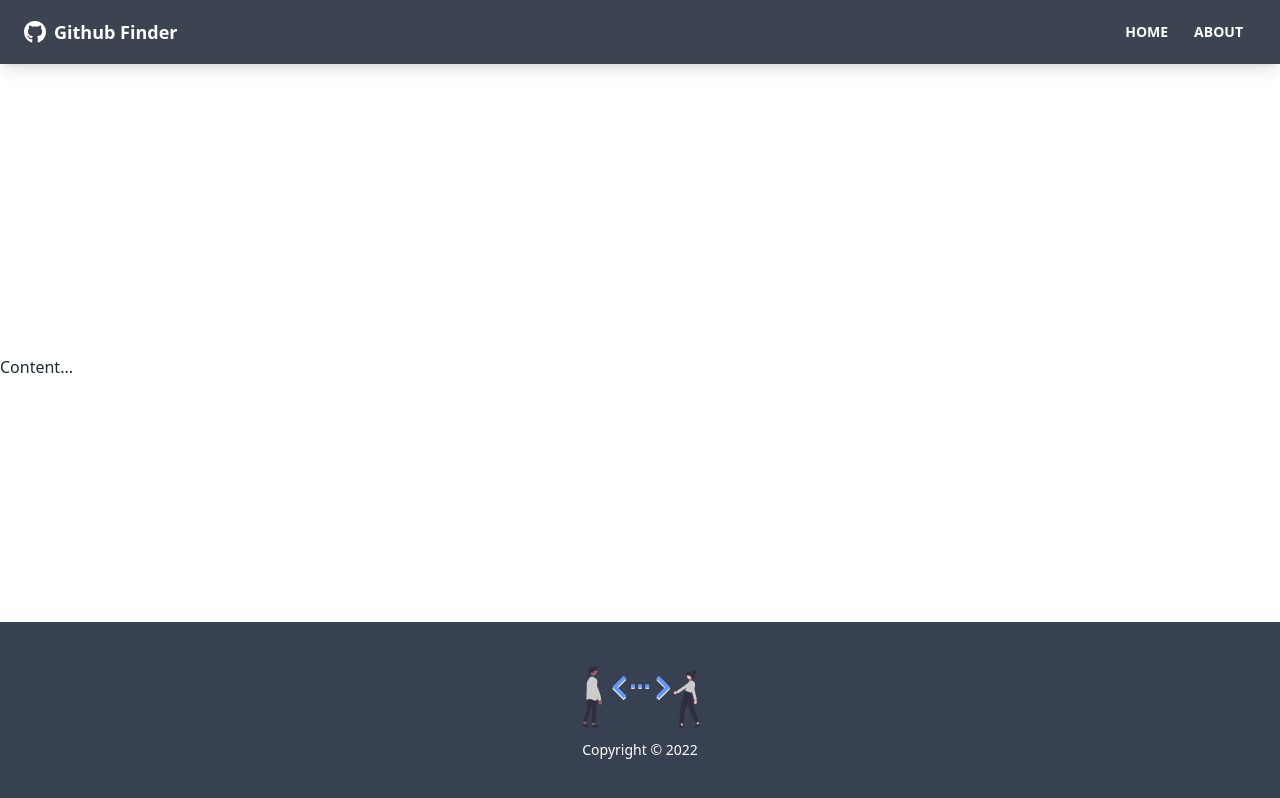
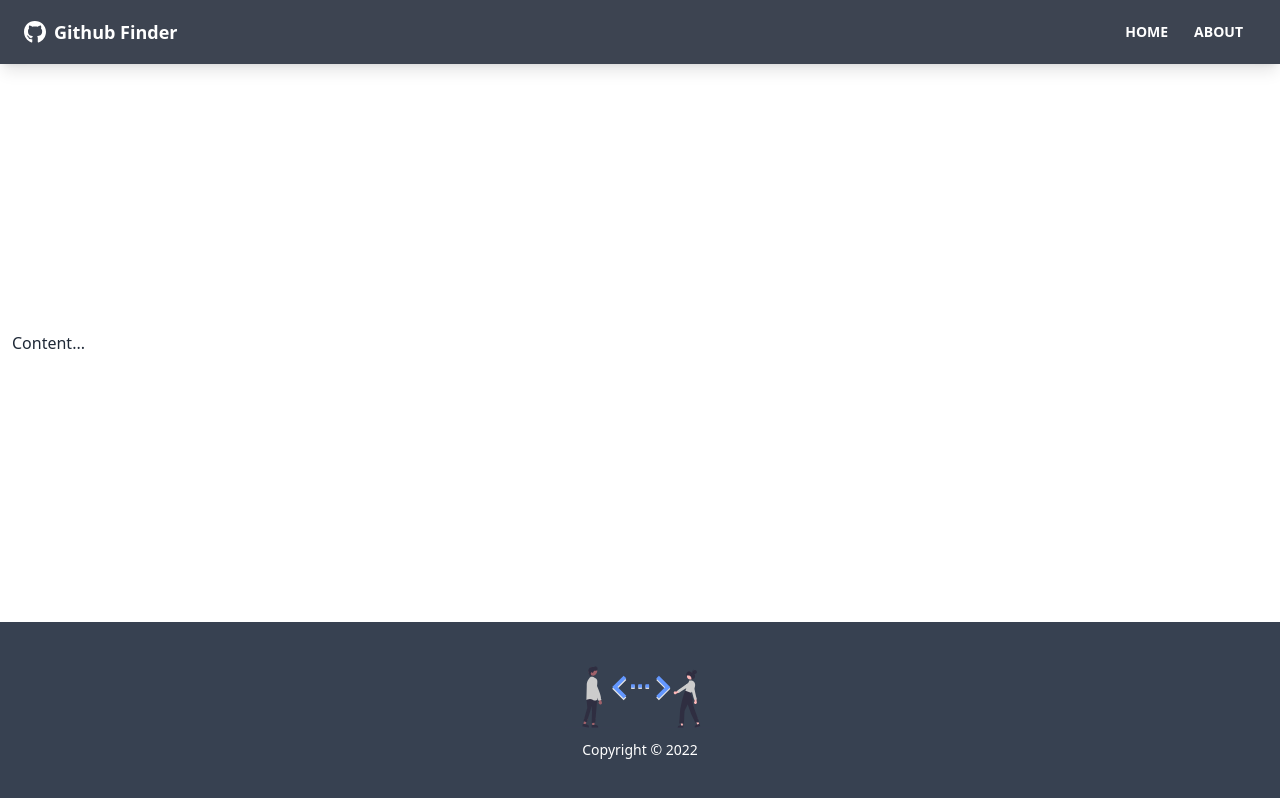
Before and after one commit to MattRuetz/github-surfer, a React (Create React App) app: page / in a window 1280 px wide. Built offline with nearby package versions, Linux system fonts and the light colour scheme.

Commit message:
add image in footer, some styling

```diff
--- a/src/App.js
+++ b/src/App.js
@@ -7,7 +7,7 @@
         <Router>
             <div className="flex flex-col justify-between h-screen">
                 <Navbar />
-                <main>Content...</main>
+                <main className="container mx-auto px-3 pb-12">Content...</main>
                 <Footer />
             </div>
         </Router>
```
